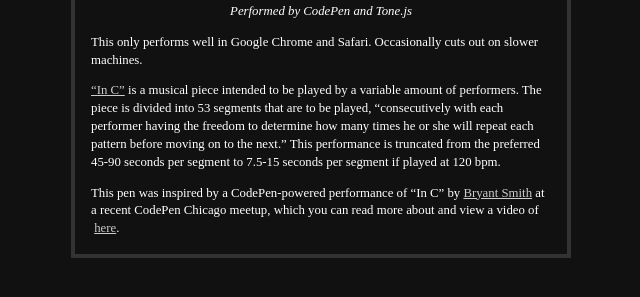
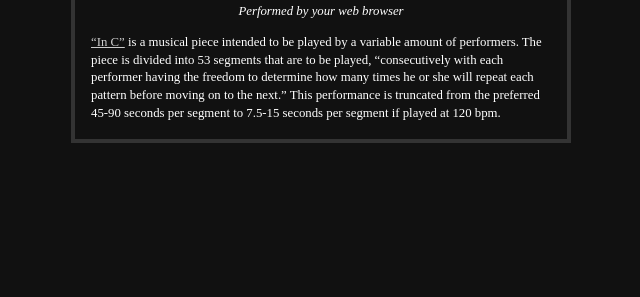
Before and after one commit to ja-k-e/in-c, a plain HTML site: page dist/index.html in a window 1280 px wide. Shown: the part 171-468 px from the top of the page, without its empty margins (319-959 px from the left). Drawn offline with nearby package versions, Linux system fonts and the light colour scheme; a script that the page names is missing.

Commit message:
Update index.html

```diff
--- a/dist/index.html
+++ b/dist/index.html
@@ -13,17 +13,12 @@
 <aside>
   <h1>“In C”</h1>
   <h2>&copy; 1964 Terry Riley</h1>
-  <p><i>Performed by CodePen and Tone.js</i></p>
-  <p>This only performs well in Google Chrome and Safari. Occasionally cuts out on slower machines.</p>
+  <p><i>Performed by your web browser</i></p>
   <p>
     <a href="https://en.wikipedia.org/wiki/In_C">“In C”</a> is a musical piece intended to be played by a variable amount of performers.
     The piece is divided into 53 segments that are to be played, “consecutively with each performer having the freedom to
     determine how many times he or she will repeat each pattern before moving on to the next.”
     This performance is truncated from the preferred 45-90 seconds per segment to 7.5-15 seconds per segment if played at 120 bpm.
-  </p>
-  <p>
-    This pen was inspired by a CodePen-powered performance of “In C” by <a href="https://codepen.io/barefootfunk">Bryant Smith</a>
-    at a recent CodePen Chicago meetup, which you can read more about and view a video of &nbsp;<a href="https://codepen.io/poopsplat/post/codepen-chicago-june-2016">here</a>.
   </p>
 </aside>
 <!-- partial -->
```
